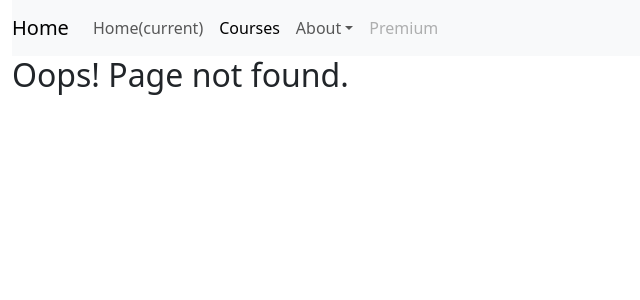
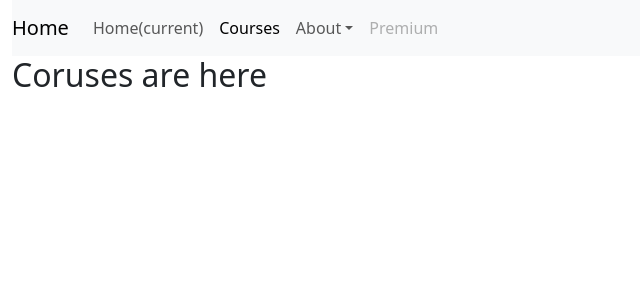
Before and after one commit to raxoe/react-symbol-app, a React (Create React App) app: page /CoursesPage in a window 1280 px wide. Before the commit this address had no page. Shown: the top 300 px of the page, without its empty margins (0-640 px from the left). Built offline with nearby package versions, Linux system fonts and the light colour scheme.

Commit message:
Add Courses  Component and bootstrap js

```diff
--- a/src/App.js
+++ b/src/App.js
@@ -2,24 +2,18 @@ import './App.css';
 import PageNotFound from './components/PageNotFound';
 import Header from './components/common/Header';
 import { Routes, Route } from 'react-router-dom';
- import HomePage from './components/home/HomePage';
+import HomePage from './components/home/HomePage';
 import AboutPage from './components/about/AboutPage';
+import CoursesPage from './components/courses/CoursesPage';
 
 function App() {
   return (
     <div className='container-fluid'>
       <Header />
 
-      {/* <Routes>
-        <Route exact path="/" component={HomePage}></Route>
-        |
-        <Route path="/aboutpage" component={AboutPage}></Route>
-        |
-        <Route component={PageNotFound}/>
-      </Routes> */}
-
       <Routes>
         <Route path="/" element={<HomePage />}></Route>
+        <Route path="/CoursesPage" element={<CoursesPage />}></Route>
         <Route path="/AboutPage" element={<AboutPage />}></Route>
         <Route path="*" element={<PageNotFound />}></Route>
       </Routes>
--- /dev/null
+++ b/src/components/courses/CoursesPage.js
@@ -0,0 +1,2 @@
+const CoursesPage = () => { return (<h2>Coruses are here</h2>) };
+export default CoursesPage;
--- a/src/index.js
+++ b/src/index.js
@@ -1,12 +1,12 @@
 import React from 'react';
 import ReactDOM from 'react-dom/client';
-import './index.css';
+//import './index.css';
 import App from './App';
 import reportWebVitals from './reportWebVitals';
 import {BrowserRouter as Router} from 'react-router-dom';
 
 import "bootstrap/dist/css/bootstrap.min.css";
-import "bootstrap/dist/js/bootstrap.bundle.min";
+import "bootstrap/dist/js/bootstrap.bundle.min.js";
 
 const root = ReactDOM.createRoot(document.getElementById('root'));
 root.render(
```
